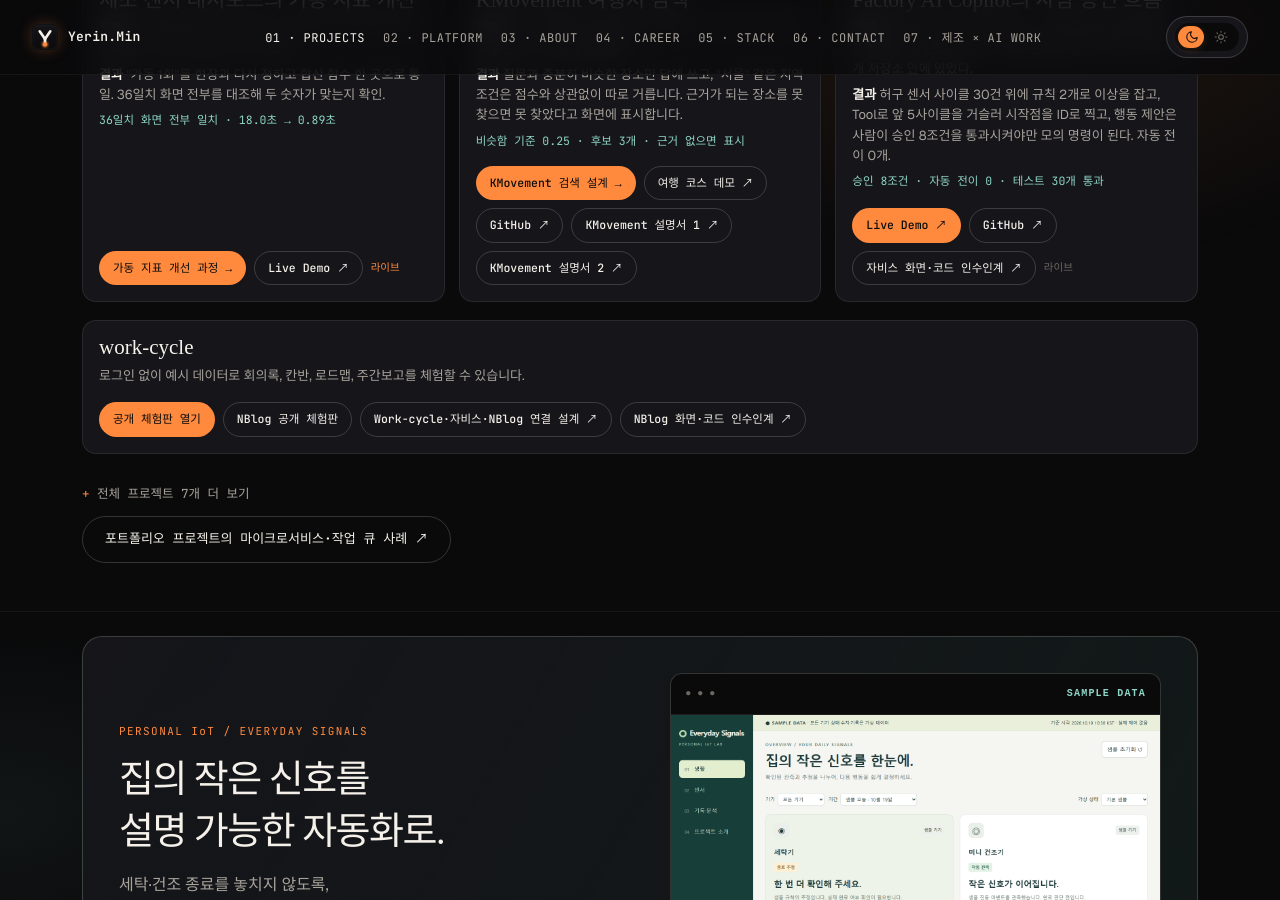
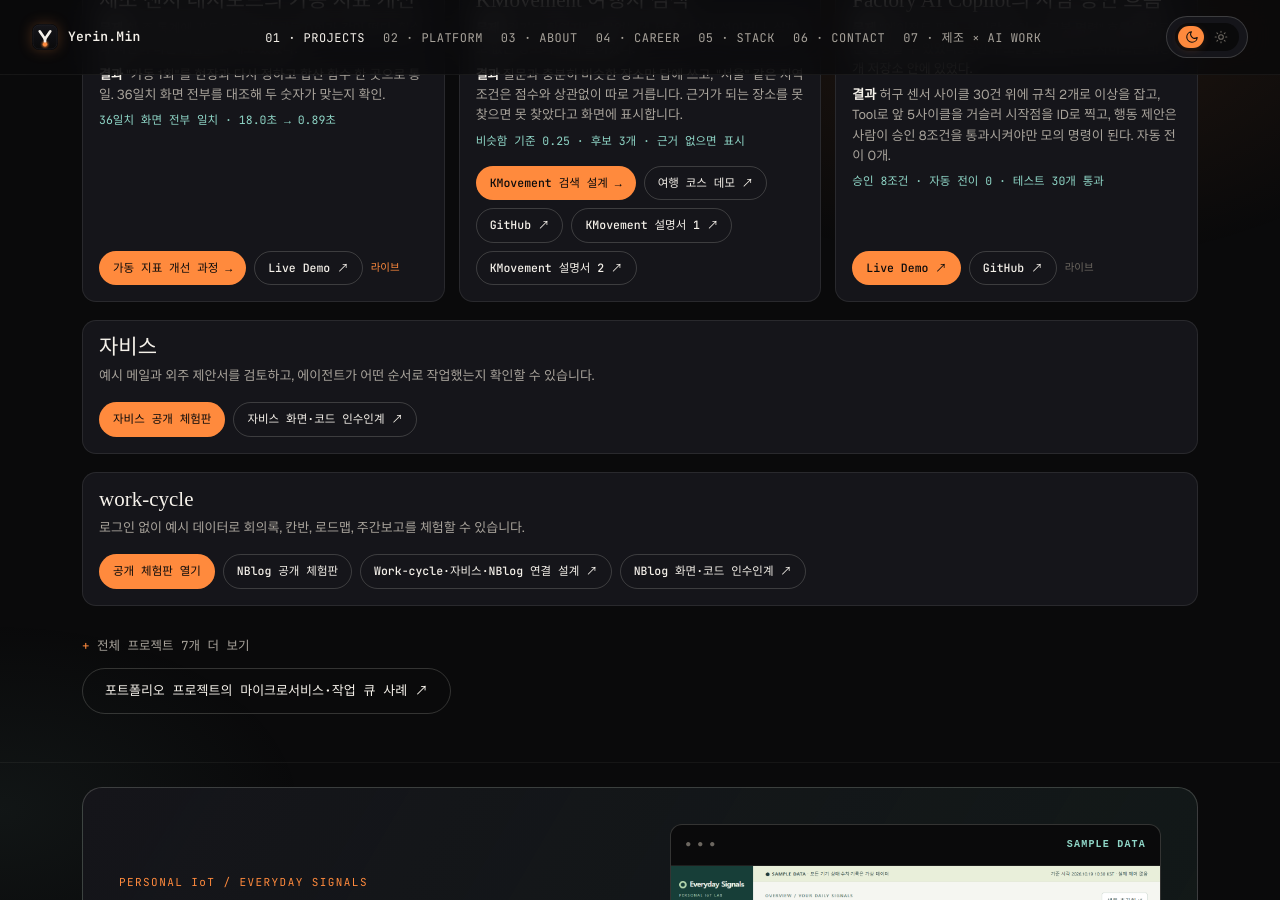
Before and after one commit to feed-mina/feed-mina.github.io, a Jekyll site: the page index.html, which Jekyll copies as it is, in a window 1280 px wide and 900 px high, scrolled down 1663 px. Built offline with Jekyll 4.4.1, drawn with Linux system fonts in a browser that asks for light colours; some web fonts are replaced.

Commit message:
Add a dedicated Jarvis public demo card

```diff
--- a/index.html
+++ b/index.html
@@ -1496,12 +1496,22 @@
           <div class="ln">
             <a class="btn primary" href="https://jarvis-factory-copilot-sample.evolvix.workers.dev" target="_blank" rel="noopener">Live Demo ↗</a>
             <a class="btn" href="https://github.com/feed-mina/jarvis-factory-copilot-portfolio/tree/main/samples/factory-copilot" target="_blank" rel="noopener">GitHub ↗</a>
-            <a class="btn" href="https://work-cycle.evolvix.workers.dev/s/m/b4109c0272c0c438f25913097c6ed0f79b6ee4c9f38f14c43bcff1537f4a7110" target="_blank" rel="noopener">자비스 화면·코드 인수인계 ↗</a>
             <span class="st">라이브</span>
           </div>
         </div>
       </div>
     </div>
+
+    <article class="case work-cycle-demo" id="jarvis" aria-labelledby="jarvis-title">
+      <div class="b">
+        <h3 id="jarvis-title">자비스</h3>
+        <p class="q">예시 메일과 외주 제안서를 검토하고, 에이전트가 어떤 순서로 작업했는지 확인할 수 있습니다.</p>
+        <div class="ln">
+          <a class="btn primary" href="https://srv1869569.hstgr.cloud/demo/" target="_blank" rel="noopener">자비스 공개 체험판</a>
+          <a class="btn" href="https://work-cycle.evolvix.workers.dev/s/m/b4109c0272c0c438f25913097c6ed0f79b6ee4c9f38f14c43bcff1537f4a7110" target="_blank" rel="noopener">자비스 화면·코드 인수인계 ↗</a>
+        </div>
+      </div>
+    </article>
 
     <article class="case work-cycle-demo" id="work-cycle" aria-labelledby="work-cycle-title">
       <div class="b">
```
